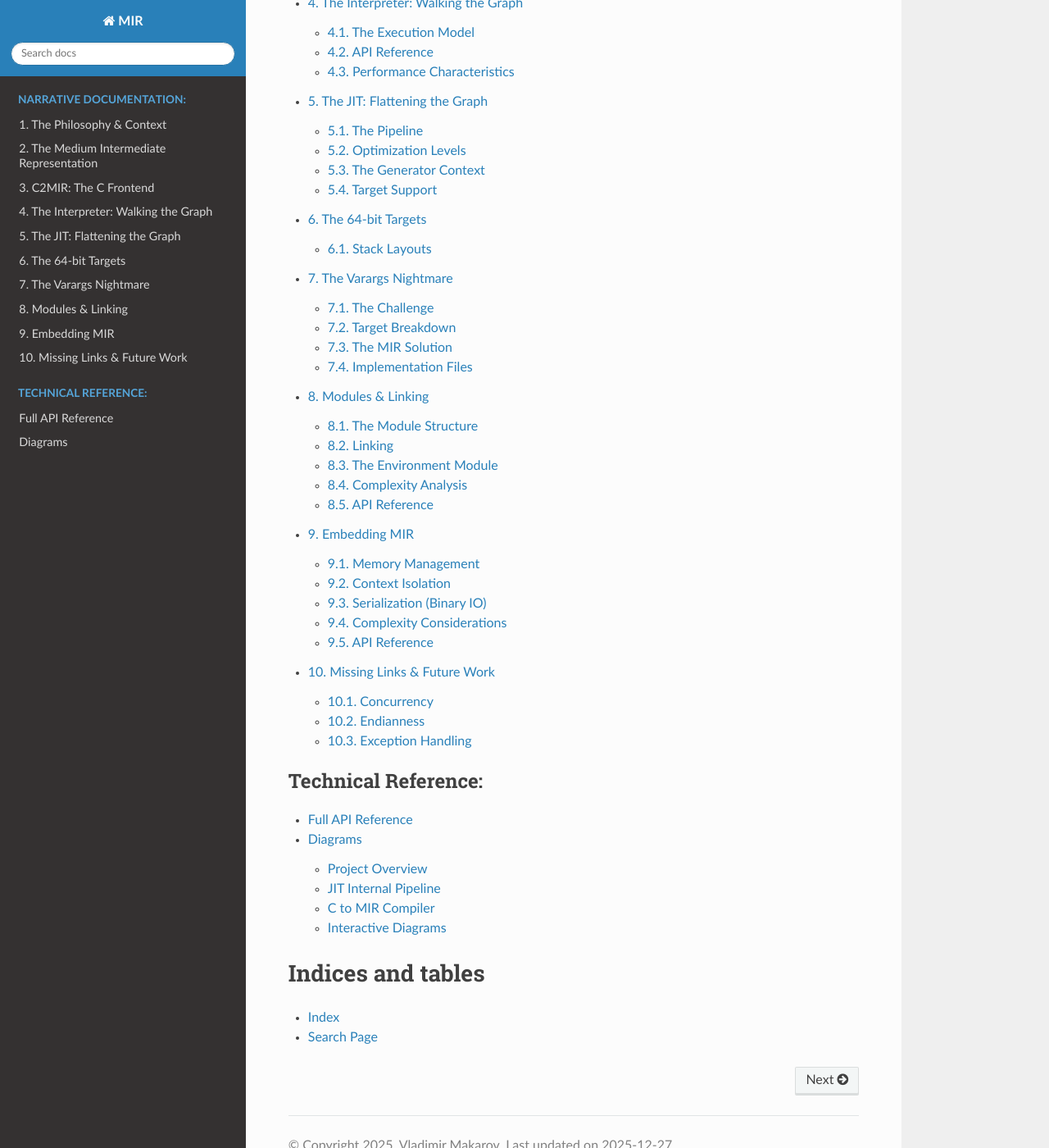
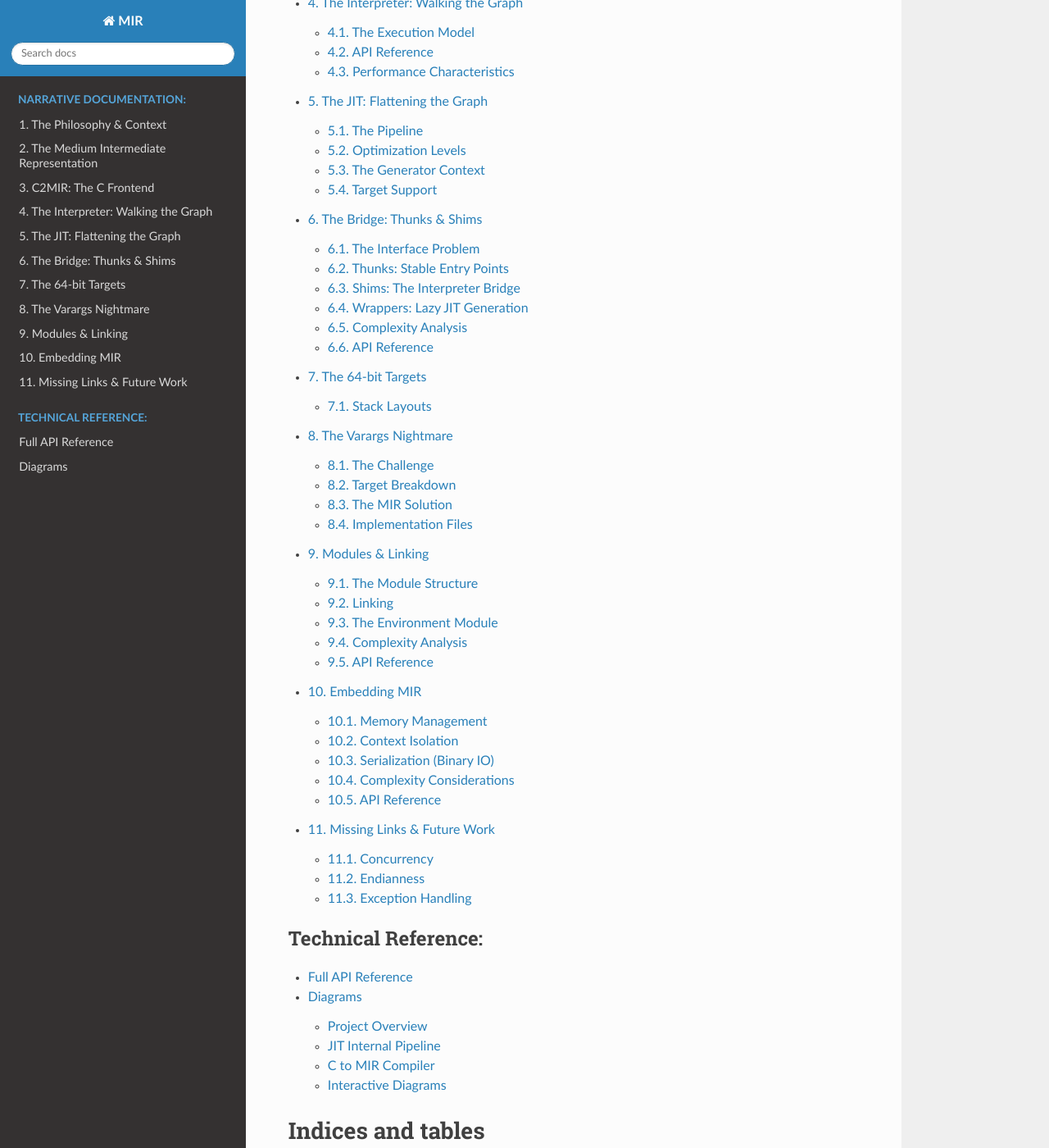
Before and after one commit to cyrilmhansen/mir-sys, a Sphinx documentation site: the page built from doc/index.rst, in a window 1280 px wide and 1400 px high, scrolled down 576 px. Shown: the whole window at 82% size. Built offline with Sphinx 7.4.7 and the Read the Docs theme 3.1.0, drawn with Linux system fonts in a browser that asks for light colours; some of the changed lines change nothing that is shown.

Commit message:
doc: add documentation for Thunks and Shims (The Bridge)
    - Created doc/11_thunks_and_shims.rst.
    - Explained how MIR interacts with C via stable Thunk entry points.
    - Detailed the Interpreter Shim mechanics (marshaling registers to MIR_val_t).
    - Described Lazy JIT generation via Wrappers.
    - Added complexity analysis.
    - Updated index.rst.

```diff
--- /dev/null
+++ b/doc/11_thunks_and_shims.rst
@@ -0,0 +1,68 @@
+The Bridge: Thunks & Shims
+==========================
+
+One of MIR's most powerful features is its ability to interact seamlessly with compiled C code. This interoperability is handled by two low-level mechanisms: **Thunks** and **Shims**.
+
+The Interface Problem
+--------------------
+Compiled C code expects to call a function via a standard machine address (a function pointer) using the host's Calling Convention (ABI). However, MIR functions might be:
+1.  **Interpreted**: Requiring argument marshaling into a virtual register file.
+2.  **Uncompiled**: Requiring lazy JIT generation upon the first call.
+3.  **Relocated**: Moving in memory after a re-compilation.
+
+Thunks: Stable Entry Points
+---------------------------
+A **Thunk** is a tiny, mutable piece of machine code that acts as a permanent proxy for a MIR function.
+
+- **Purpose**: When you create a MIR function, MIR allocates a thunk address. Even if the function moves or changes from interpreted to JITed, the thunk address remains constant.
+- **Mechanism**:
+    - `_MIR_get_thunk`: Allocates a small executable buffer containing a jump instruction.
+    - `_MIR_redirect_thunk`: Atomically updates the jump target in the thunk.
+- **Workflow**:
+    1.  C code calls the **Thunk Address**.
+    2.  The thunk performs an immediate jump to the **Actual Implementation** (Interpreter shim or JIT code).
+
+Shims: The Interpreter Bridge
+-----------------------------
+Because the Interpreter (`mir-interp.c`) is a C function, it cannot be called directly by other C code using the target's standard ABI (as it needs to know which MIR function to run and where the virtual stack is).
+
+The **Interpreter Shim** bridges this gap:
+- **Implementation**: `_MIR_get_interp_shim` (target-specific, e.g., `mir-x86_64.c`).
+- **Process**:
+    1.  **Save State**: The shim saves all C argument registers to the stack.
+    2.  **Marshal**: it packs these registers into an array of `MIR_val_t`.
+    3.  **Invoke**: It calls the internal interpreter function with the `ctx`, `func_item`, and the value array.
+    4.  **Return**: It extracts the result from `MIR_val_t` back into the appropriate C return register (e.g., `RAX` or `X0`).
+
+Wrappers: Lazy JIT Generation
+-----------------------------
+MIR supports **Lazy Compilation**, where a function is only JITed the first time it is called. This is implemented via **Wrappers**.
+
+- **Mechanism**:
+    1.  Initially, the function's Thunk is redirected to a **Wrapper**.
+    2.  When called, the Wrapper invokes a C handler (e.g., `generate_func_and_redirect`).
+    3.  The handler triggers the JIT compiler (`MIR_gen`).
+    4.  The handler then uses `_MIR_redirect_thunk` to point the thunk directly to the new machine code.
+    5.  Finally, the handler executes the code. Subsequent calls bypass the wrapper and go straight to the machine code.
+
+Complexity Analysis
+-------------------
+
+- **Memory**:
+    - **Thunk**: ~5-16 bytes per function.
+    - **Shim**: ~50-200 bytes per function (only if interpreted).
+- **Time**:
+    - **JIT Call**: $O(1)$ - adds exactly one machine jump (`jmp`) overhead.
+    - **Interpreted Call**: $O(1)$ - adds marshaling overhead (proportional to the number of arguments).
+    - **Lazy JIT**: $O(N)$ on the *first* call (where $N$ is compilation time), then $O(1)$ thereafter.
+
+API Reference
+-------------
+.. doxygenfunction:: _MIR_get_thunk
+   :project: MIR
+
+.. doxygenfunction:: _MIR_redirect_thunk
+   :project: MIR
+
+.. doxygenfunction:: _MIR_get_interp_shim
+   :project: MIR
--- a/doc/index.rst
+++ b/doc/index.rst
@@ -11,6 +11,7 @@
    08_c2mir
    03_interpreter
    04_jit_pipeline
+   11_thunks_and_shims
    05_target_architecture
    07_varargs
    10_modules_and_linking
```
